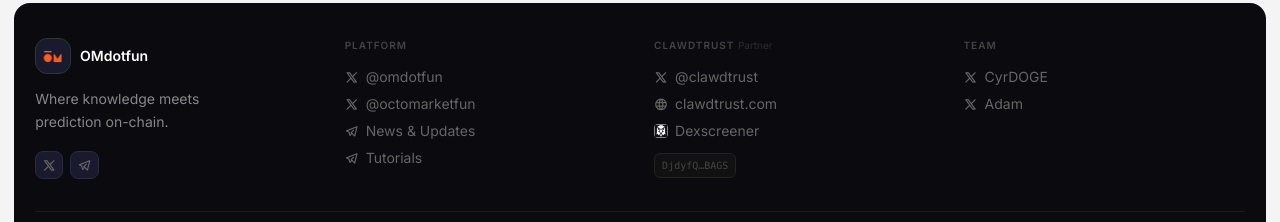
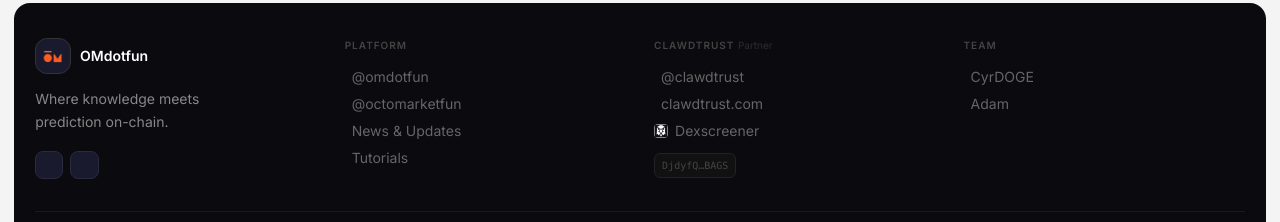
Before and after one commit to ariellevite313/octopusm, a Next.js app: page / in a window 1280 px wide. Shown: the part 492-714 px from the top of the page. Built offline with nearby package versions, Linux system fonts and the light colour scheme; no server answers; the database is empty.

Commit message:
fix: revert tabler css import (broke build)

```diff
--- a/app/globals.css
+++ b/app/globals.css
@@ -1,5 +1,4 @@
 @import url('https://fonts.googleapis.com/css2?family=Inter:wght@400;500;600;700&display=swap');
-@import url('https://cdn.jsdelivr.net/npm/@tabler/icons-webfont@latest/dist/tabler-icons.min.css');
 @import "tailwindcss";
 @import "tw-animate-css";
 
```
